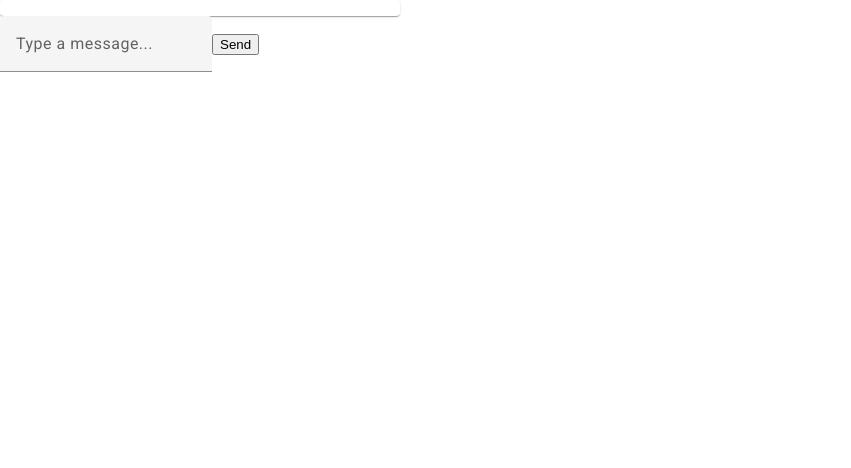
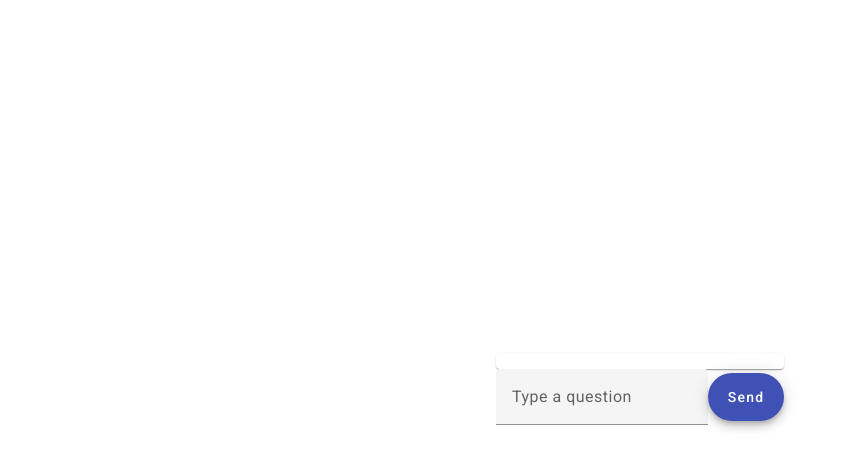
Before and after one commit to Maperti8/Llama2-custom-chatbot, an Angular app: page /chatbot in a window 1280 px wide. Shown: the top 468 px of the page, without its empty margins (0-851 px from the left). Built offline with nearby package versions, Linux system fonts and the light colour scheme.

Commit message:
update: visuals

```diff
--- a/src/app/home/components/home/home.component.html
+++ b/src/app/home/components/home/home.component.html
@@ -1,12 +1,15 @@
+<div class="center-container">
+    <div class="chat-window">
+        <div class="chat-window">
             <mat-card class="example-card">
                 <mat-card-header>
                   <mat-card-title>
-        <div>{{userInputs}}</div>
+                    <div>{{userInput}}</div>
                   </mat-card-title>
                 </mat-card-header>
                 <mat-card-content>
                     <div >
-            <div>{{ botResponses }}</div>
+                        <div>{{ botOutput }}</div>
                     </div>
                 </mat-card-content>
                 <mat-card-footer>
@@ -15,6 +18,9 @@
             </mat-card>
 
             <mat-form-field>
-    <input matInput [(ngModel)]="userInput" (keyup.enter)="sendMessage()" placeholder="Type a message..." />
+                <input matInput #message maxlength="256" [(ngModel)]="userInput" (keyup.enter)="sendMessage()" placeholder="Type a question" />
             </mat-form-field>
-  <button mat-button (click)="sendMessage()">Send</button>
+            <button mat-fab extended color="primary" (click)="sendMessage()">Send</button>
+        </div>
+    </div>
+  </div>
--- a/src/app/home/components/home/home.component.scss
+++ b/src/app/home/components/home/home.component.scss
@@ -1,11 +1,17 @@
-.center-card {
+.center-container {
     display: flex;
-    justify-content: center;
-    align-items: center;
-    height: 100vh;
+    justify-content: center; /* Center horizontally */
+    align-items: center; /* Center vertically */
+    height: 100vh; /* Make the container take up the full viewport height */
+  }
+
+  .chat-container {
+    display: flex;
+    justify-content: space-between; /* Arrange input and button side by side */
+    width: auto; /* Allow the container to expand to fit its content */
+    max-width: 100%; /* Ensure the container doesn't exceed the viewport width */
   }
 
   .example-card {
-    width: 80%;
-    max-width: 400px; /* Adjust the maximum width as needed */
+    /* Add any additional styling for your mat-card here */
   }
--- a/src/app/home/components/home/home.component.ts
+++ b/src/app/home/components/home/home.component.ts
@@ -12,18 +12,14 @@ export class HomeComponent {
   constructor(private chatbotService: ChatbotService) { }
 
   userInput: string = '';
-  userInputs: string [] = [];
-  botResponses: string = '';
+  botOutput: string = '';
 
   sendMessage() {
-    console.log()
-    const userMessage = this.userInput;
-    this.userInputs.push(this.userInput);
-    this.chatbotService.getResponse(userMessage).subscribe((data) => {
+    this.chatbotService.getResponse(this.userInput).subscribe((data) => {
       console.log(data)
       if (Array.isArray(data)) {
         const botResponse = data.join('');
-        this.botResponses = botResponse;
+        this.botOutput = botResponse;
 
       }
     });
--- a/src/app/modules/material/material-module.ts
+++ b/src/app/modules/material/material-module.ts
@@ -3,14 +3,14 @@ import { MatInputModule } from '@angular/material/input';
 import { MatFormFieldModule } from '@angular/material/form-field';
 import { FormsModule } from '@angular/forms';
 import { MatCardModule } from '@angular/material/card';
-
-
+import { MatButtonModule } from '@angular/material/button';
 
 const materialComponents = [
   FormsModule,
   MatInputModule,
   MatFormFieldModule,
   MatCardModule,
+  MatButtonModule
 ]
 
 @NgModule({
```
Lines whose indentation alone changed are shown as unchanged.
